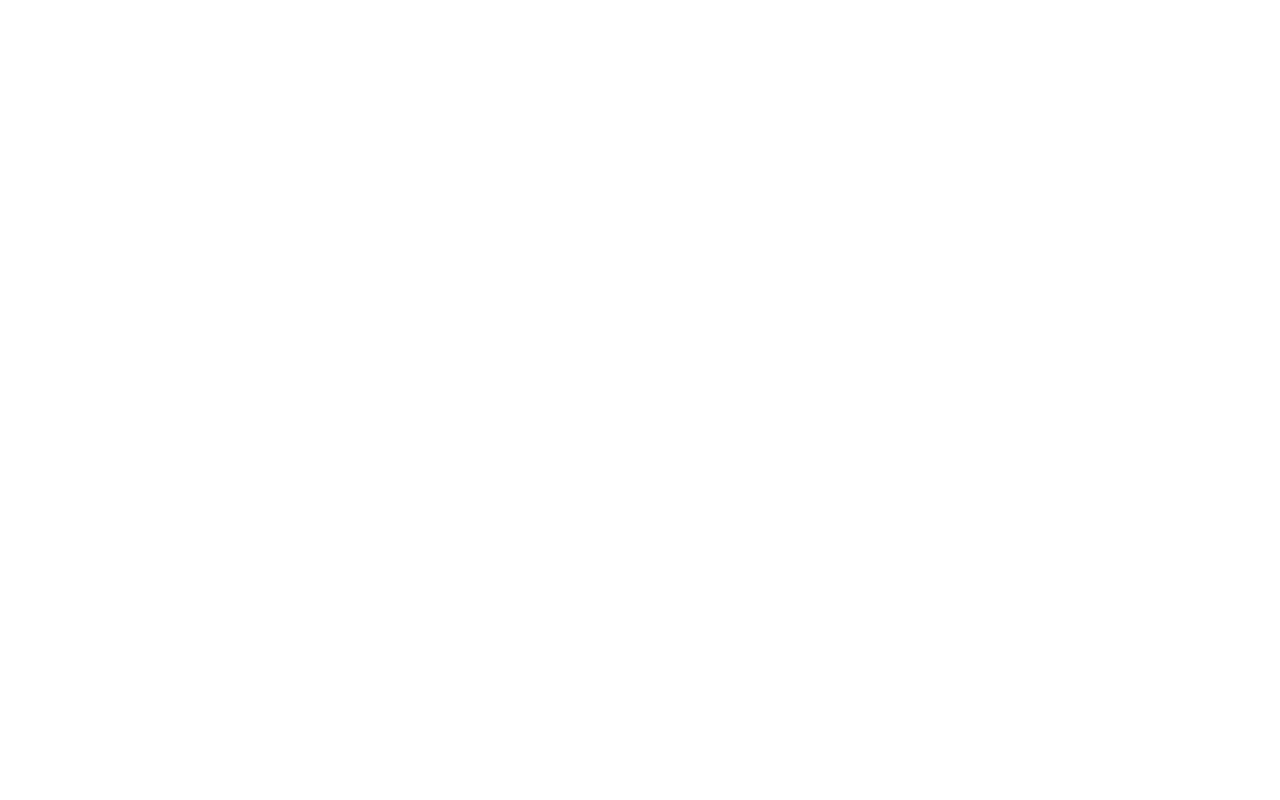
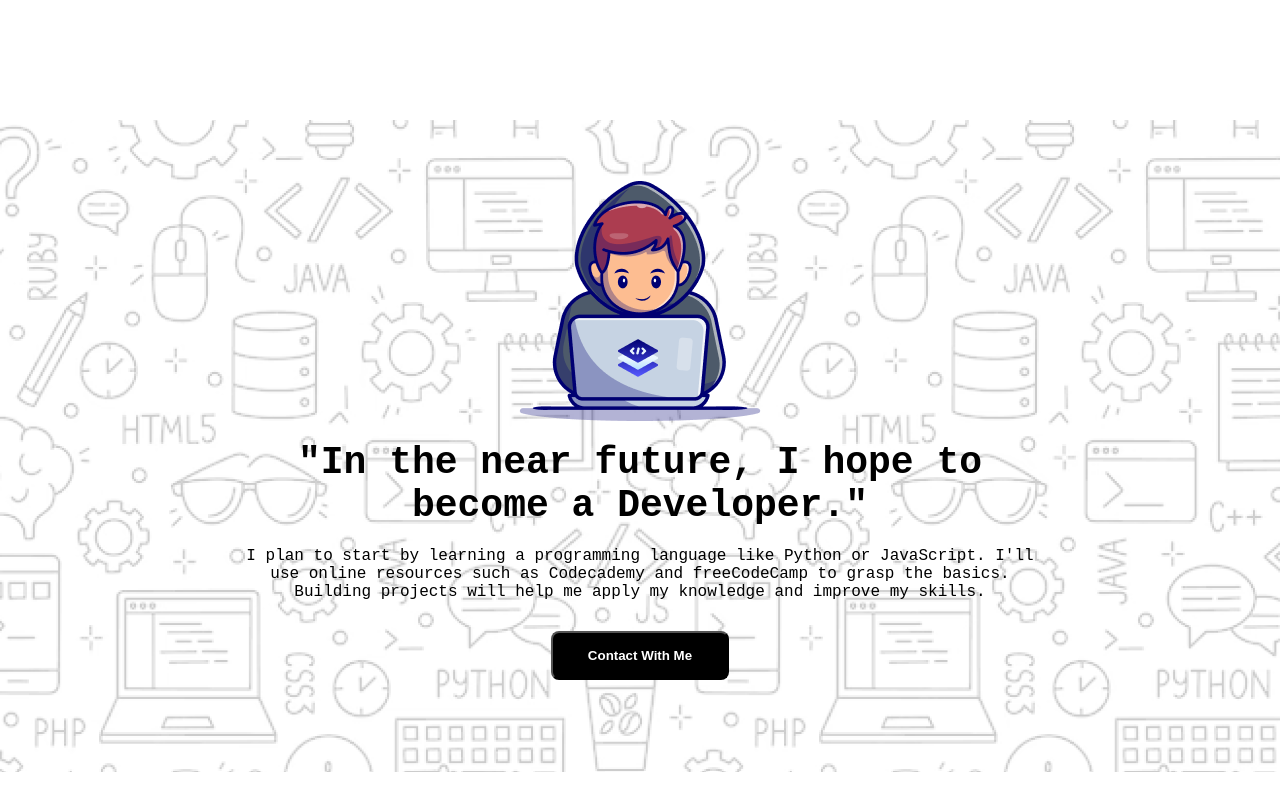
Before and after one commit to monowaramoni/Assignment-01, a plain HTML site: page Index.html in a window 1280 px wide. Drawn offline with Linux system fonts and the light colour scheme; a web font is replaced by a local one.

Commit message:
Banner section design end

```diff
--- a/Index.html
+++ b/Index.html
@@ -6,9 +6,32 @@
      <title>Landing Page</title>
      <link rel="stylesheet" href="style.css">
 
+
 </head>
 <body>
-     <header></header>
+     <header class="Banner-section">
+               <div class="Banner-content">
+                    <img src="Images/Group.png" alt="">
+                    <h1>"In the near future, I hope to become a Developer."</h1>
+                    <p> I plan to start by learning a programming language like Python or
+               JavaScript. I'll use online resources such as Codecademy and freeCodeCamp
+                to grasp the basics. Building projects will help me apply my
+                knowledge and improve my skills. </p>
+
+                    <button>Contact With Me</button>
+               </div>
+
+     <!--  Banner section end here -->
+
+
+
+
+
+
+
+
+
+     </header>
      <main></main>
      </main>
      <footer></footer>
--- a/style.css
+++ b/style.css
@@ -2,8 +2,66 @@
 
 h1,h2,h3,h4,h5,h6,body{
 
-  ont-family: "Azeret Mono", monospace;
+  font-family: "Azeret Mono", monospace;
 
    }
+*{
+  box-sizing: border-box;
+  margin: 0;
+  padding: 0;
+}
+/* Banner Section styles start here */
+.Banner-section{
+  width:auto;
+  height:652px ;
+  background-image: url(/Images/Hero-bg.png);
+  background-position: center;
+  background-repeat: no-repeat;
+  background-size: cover;
+  margin: 0px;
+  margin-top: 120px;
+
+  }
+
+  .Banner-content{
+  text-align: center;
+  display: flex;
+  height:500px;
+  align-items: center;
+  justify-content: center;
+  flex-direction: column;
+  padding: 120px 230px 0px 230px;
+  }
+  .Banner-content h1{
+    color: rgb(0, 0, 0);
+    font-size: 38px;
+    font-synthesis-weight: 800;
+    margin: 20px 30px;
+  }
+  .Banner-content p{
+    color: rgb(0, 0, 0);
+    font-size: 16px;
+    font-weight: 400;
+
+  }
+  .Banner-content button{
+
+    font: size 20px;
+    font-weight: 600;
+    color : #fff;
+    padding: 15px 35px;
+    background-color: black;
+    border-radius: 8px;
+    margin-top: 30px;
+
+
+  }
+/* Banner Section styles end here */
+
+
 
 }
+
+
+
+}
```
